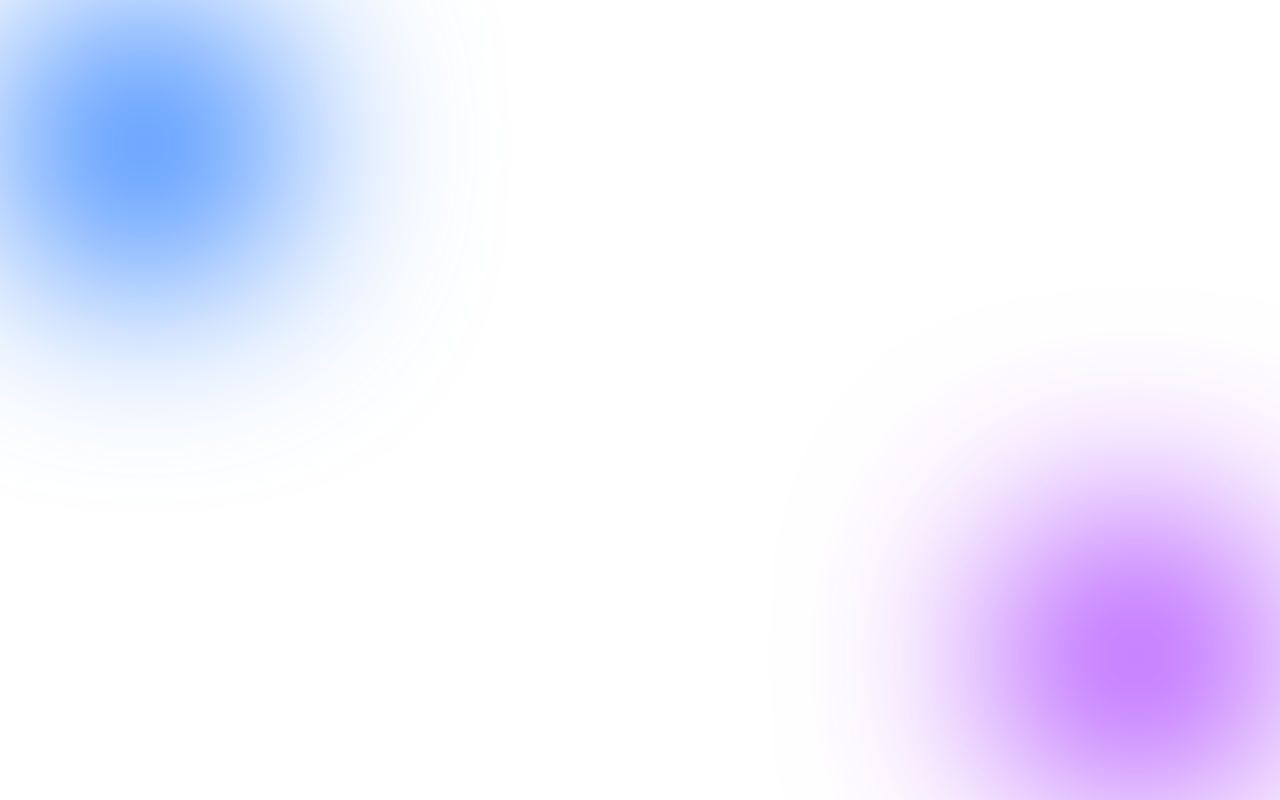
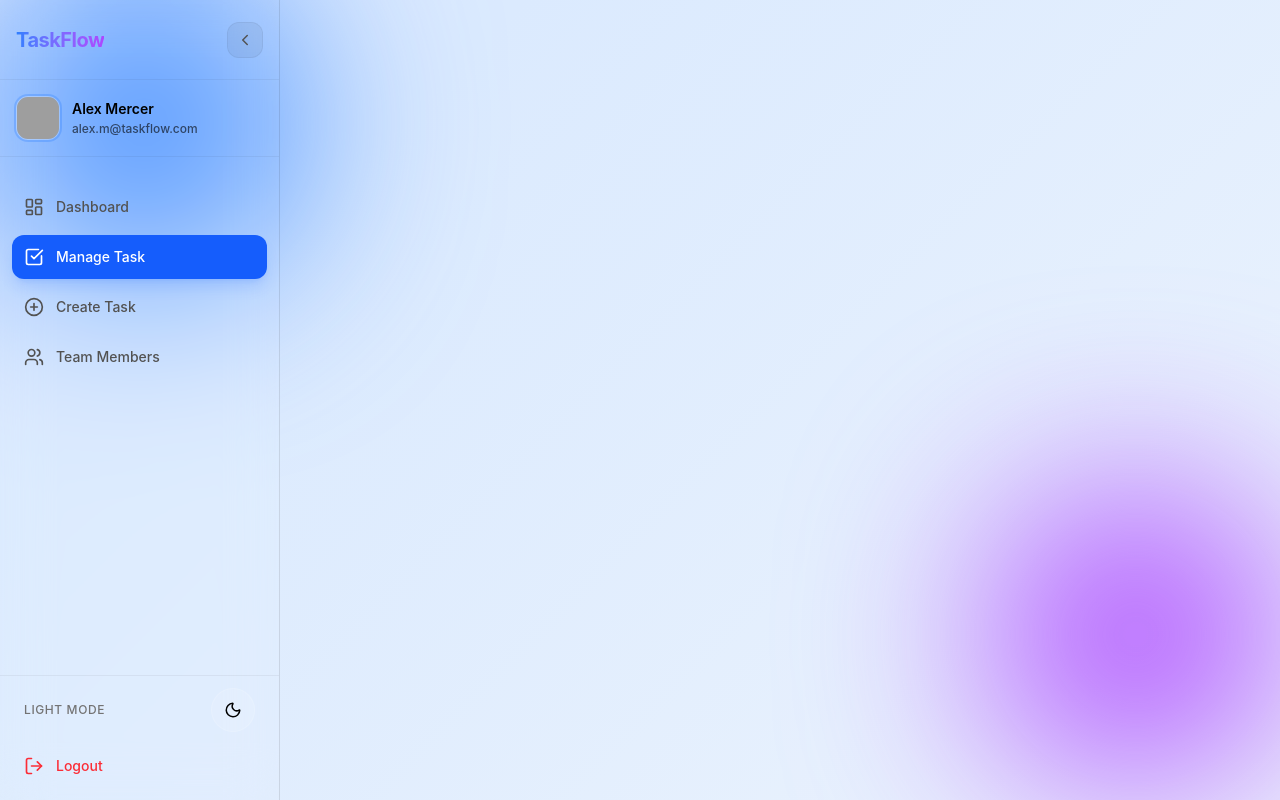
Before and after one commit to subham-oss/Task-Management-Application, a React (Vite) app in the folder client/: page /dashboard/1/tasks in a window 1280 px wide. Before the commit this address had no page. Built offline with nearby package versions, Linux system fonts and the light colour scheme; grey boxes are pictures that could not be loaded.

Commit message:
add other routers in the appRouter

```diff
--- a/client/src/pages/CreateTask.tsx
+++ b/client/src/pages/CreateTask.tsx
@@ -1,9 +1,10 @@
 import React from 'react'
+import Sidebar from '../components/Sidebar'
 
 const CreateTask = () => {
   return (
     <div>
-
+      <Sidebar/>
     </div>
   )
 }
--- a/client/src/pages/ManageTask.tsx
+++ b/client/src/pages/ManageTask.tsx
@@ -1,9 +1,10 @@
 import React from 'react'
+import Sidebar from '../components/Sidebar'
 
 const ManageTask = () => {
   return (
     <div>
-
+      <Sidebar/>
     </div>
   )
 }
--- a/client/src/pages/TeamMembers.tsx
+++ b/client/src/pages/TeamMembers.tsx
@@ -1,9 +1,10 @@
 import React from 'react'
+import Sidebar from '../components/Sidebar'
 
 const TeamMembers = () => {
   return (
     <div>
-
+      <Sidebar/>
     </div>
   )
 }
--- a/client/src/router/AppRouter.tsx
+++ b/client/src/router/AppRouter.tsx
@@ -1,5 +1,4 @@
 import { BrowserRouter, Routes, Route } from "react-router-dom";
-
 import Login from "../pages/Login";
 import Register from "../pages/Register";
 import ForgotPassword from "../pages/ForgotPassword";
@@ -7,6 +6,9 @@ import Home from "../pages/Home";
 import Contact from "../pages/Contact";
 import About from "../pages/About";
 import Dashboard from "../pages/Dashboard";
+import TeamMembers from "../pages/TeamMembers";
+import CreateTask from "../pages/CreateTask";
+import ManageTask from "../pages/ManageTask";
 
 export default function AppRouter() {
   const islogin: boolean = true
@@ -22,6 +24,9 @@ export default function AppRouter() {
         {islogin && (
           <>
             <Route path="/dashboard/:id" element={<Dashboard />} />
+            <Route path="/dashboard/:id/team" element={<TeamMembers />} />
+            <Route path="/dashboard/:id/create" element={<CreateTask />} />
+            <Route path="/dashboard/:id/tasks" element={<ManageTask />} />
 
           </>
             )}
```
